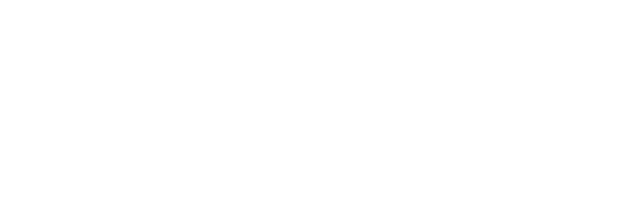
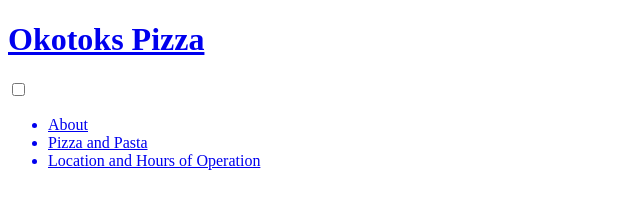
Before and after one commit to JGallardo4/okotoks-pizza, a plain HTML site: page index.html in a window 1280 px wide. Shown: the whole page, without its empty margins (0-640 px from the left). Drawn offline with Linux system fonts and the light colour scheme.

Commit message:
Add basic menu and empty pages

```diff
--- a/index.html
+++ b/index.html
@@ -12,6 +12,35 @@
         <a id="logo-container" >
             <!-- Create svg logo and include here -->
         </a><!-- End of logo -->
+
+        <a id="site-title"
+        href="index.html">
+            <h1>Okotoks Pizza</h1>
+        </a>
+
+        <!-- Collapsible menu -->
+			<input id="checkbox" class="toggle" type="checkbox"><!-- Hidden -->
+			<label for="checkbox" class="toggle-label"></label>
+
+			<ul id="nav" role="navigation">
+				<a id="about"
+				href="about.html"
+				class="nav-item">
+					<li>About</li>
+				</a>
+
+				<a id="food-menu"
+				href="menu.html"
+				class="nav-item">
+					<li>Pizza and Pasta</li>
+				</a>
+
+				<a id="location"
+				href="location.html"
+				class="nav-item">
+					<li>Location and Hours of Operation</li>
+				</a>
+			</ul>
     </header>
 
     <main>
```
Also changed, not shown: about.html (added), location.html (added), menu.html (added), site-map.html (added).
